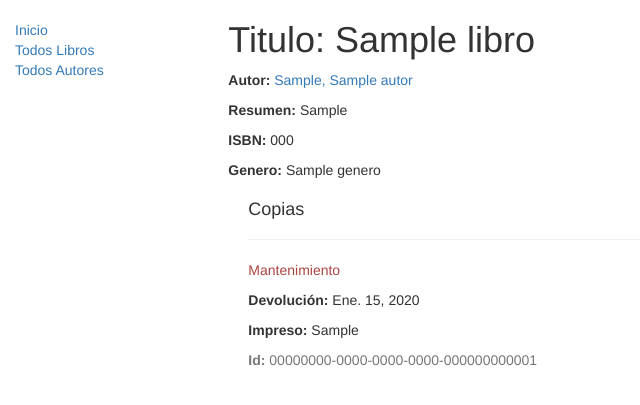
After one commit to jtoroduoc/VivoBook, a Django app: page /catalogo/libros/1 in a window 1280 px wide. The commit adds this page. Shown: the top 405 px of the page, without its empty margins (0-640 px from the left). Run offline with Django 3.2, Linux system fonts and the light colour scheme; tables that the repository leaves empty hold one stand-in row (values such as "Sample post"); some libraries are stand-ins or nearby versions.

Commit message:
Vista lista y detail de libro OK

```diff
--- a/catalogo/models.py
+++ b/catalogo/models.py
@@ -23,7 +23,7 @@ class Autor(models.Model):
         return f'{self.apellido}, {self.nombre}'
 
     def get_absolute_url(self):
-        return reverse("autor-detalle", args=[str(self.id)])
+        return reverse("autor-detail", args=[str(self.id)])
 
 
 class Libro(models.Model):
@@ -37,7 +37,8 @@ class Libro(models.Model):
         return self.titulo
 
     def get_absolute_url(self):
-        return reverse("libro-detalle", args=[str(self.id)])
+        return reverse("libro-detail", args=[str(self.id)])
+
 
 class Idioma(models.Model):
     nombre = models.CharField(max_length=50, help_text='Ingrese el idioma del libro (Ej. Español)')
--- a/catalogo/templates/base_generica.html
+++ b/catalogo/templates/base_generica.html
@@ -18,7 +18,7 @@
                 {% block sidebar %}
                 <ul class="sidebar-nav">
                     <li><a href="{% url 'index' %}">Inicio</a></li>
-                    <li><a href="">Todos Libros</a></li>
+                    <li><a href="{% url 'libros' %}">Todos Libros</a></li>
                     <li><a href="">Todos Autores</a></li>
                 </ul>
                 {% endblock %}
--- /dev/null
+++ b/catalogo/templates/catalogo/libro_detail.html
@@ -0,0 +1,19 @@
+{% extends 'base_generica.html' %}
+{% block content %}
+    <h1>Titulo: {{libro.titulo}}</h1>
+    <p><strong>Autor: </strong><a href="">{{libro.autor}}</a></p>
+    <p><strong>Resumen: </strong>{{libro.resumen}}</p>
+    <p><strong>ISBN: </strong>{{libro.isbn}}</p>
+    <p><strong>Genero: </strong>{% for genero in libro.genero.all %}{{ genero }}{% if not forloop.last %},{% endif %}{% endfor %}</p>
+
+    <div style="margin-left: 20px; margin-top: 20px;">
+        <h4>Copias</h4>
+        {% for copia in libro.inventario_set.all %}
+        <hr>
+        <p class="{% if copia.estatus == 'd' %}text-success{% elif copia.estatus == 'm' %}text-danger{% else %}text-warning{% endif%}">{{copia.get_estatus_display}}</p>
+        {% if copia.estatus != 'd' %}<p><strong>Devolución: </strong>{{copia.devolucion}}</p>{% endif %}
+        <p><strong>Impreso: </strong>{{copia.impreso}}</p>
+        <p class="text-muted"><strong>Id: </strong>{{copia.id}}</p>
+        {% endfor %}
+    </div>
+{% endblock %}
--- a/catalogo/urls.py
+++ b/catalogo/urls.py
@@ -1,7 +1,10 @@
+from catalogo.views import LibroDetailView
 from django.urls.conf import path
 from django.urls import re_path
 from . import views
 
 urlpatterns = [
-    re_path(r'^$', views.index, name="index") # función url -> re_path
+    re_path(r'^$', views.index, name="index"), # función url -> re_path
+    re_path(r'^libros/$', views.LibroListView.as_view(), name='libros'),
+    re_path(r'^libros/(?P<pk>\d+)$', views.LibroDetailView.as_view(), name='libro-detail')
 ]
--- a/catalogo/views.py
+++ b/catalogo/views.py
@@ -1,6 +1,7 @@
 from django.contrib.admin import autodiscover
 from django.shortcuts import render
 from .models import Libro, Inventario, Autor
+from django.views import generic
 
 # Create your views here.
 def index(request):
@@ -10,5 +11,15 @@ def index(request):
     numero_autores = Autor.objects.count() # El all() esta implicido por defecto.
 
     # Renderiza la plantilla HTML index.html con los en la variable contexto
-    return render(request, 'index.html', context={'numero_libros': numero_libros, 'numero_inventario': numero_inventario,
-                                                  'numero_inventario_disponible': numero_inventario_disponible, 'numero_autores': numero_autores})
+    return render(request,
+                 'index.html',
+                 context={'numero_libros': numero_libros,
+                            'numero_inventario': numero_inventario,
+                            'numero_inventario_disponible': numero_inventario_disponible,
+                            'numero_autores': numero_autores})
+
+class LibroListView(generic.ListView):
+    model = Libro
+
+class LibroDetailView(generic.DetailView):
+    model = Libro
```
Also changed, not shown: catalogo/templates/catalogo/libro_list.html (added, +17 -0 lines), catalogo/templates/catalogo/autor_list.html (added), 1 other file.
